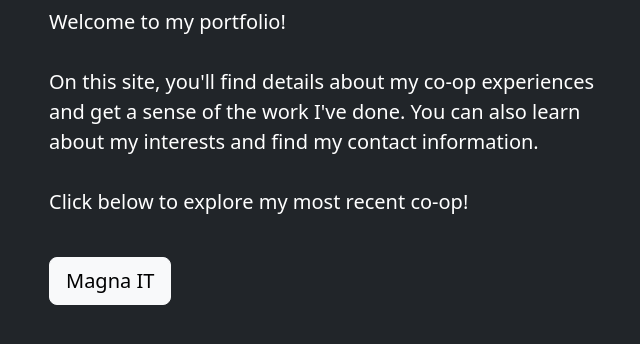
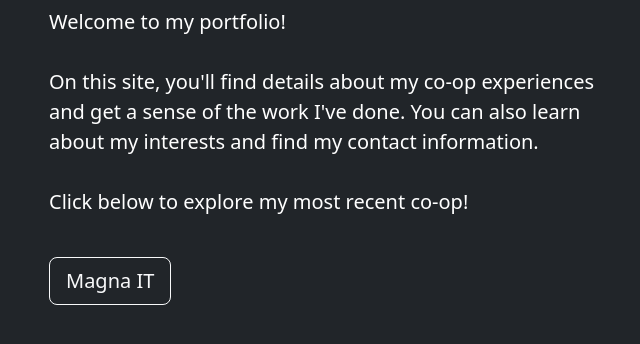
Before and after one commit to snico432/snico432.github.io, a plain HTML site: page index.html in a window 1280 px wide. Shown: the part 312-656 px from the top of the page, without its empty margins (303-943 px from the left). Drawn offline with nearby package versions, Linux system fonts and the light colour scheme.

Commit message:
made 'Magna IT' button a ghost button

```diff
--- a/index.html
+++ b/index.html
@@ -42,7 +42,7 @@
         Click below to explore my most recent co-op!</p>
       <p class="lead text-start">
         <a role="button" href="./magna.html"
-          class="mt-4 btn btn-light btn-lg"
+          class="mt-4 btn btn-outline-light btn-lg"
           style="text-decoration: none;">Magna IT</a>
       </p>
     </main>
```
